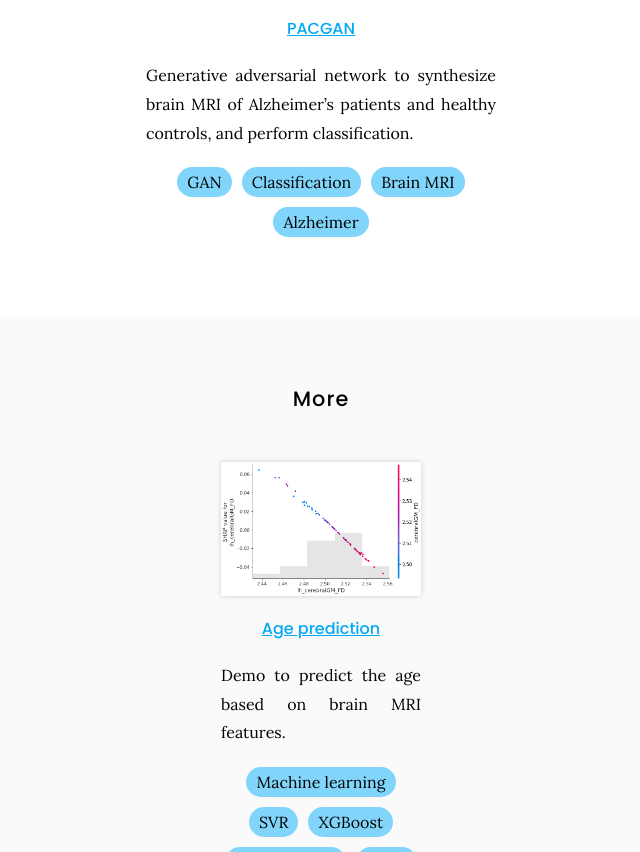
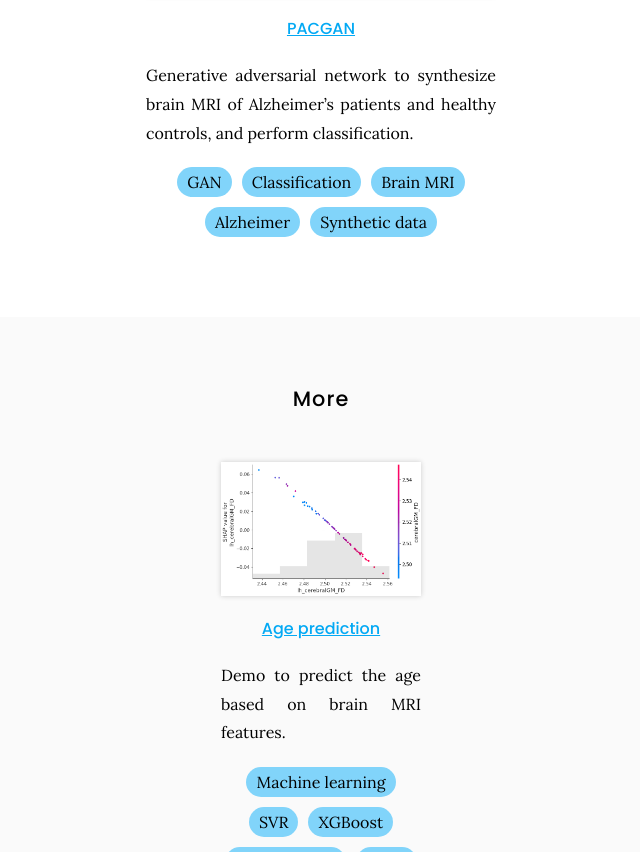
Before and after one commit to riccardoscheda/riccardoscheda.github.io, a Jekyll site: the page built from tools/index.md, in a window 1280 px wide and 900 px high, scrolled down 1424 px, cut to the strip 48-900 px from the top of the window. Shown: the whole strip, without its empty margins (319-959 px from the left). Built offline with Jekyll 4.4.1, drawn with Linux system fonts in a browser that asks for light colours.

Commit message:
Update tools.yaml

```diff
--- a/_data/tools.yaml
+++ b/_data/tools.yaml
@@ -20,6 +20,7 @@
     - Classification
     - Brain MRI
     - Alzheimer
+    - Synthetic data
 
 - title: Age prediction
   group: more
```
